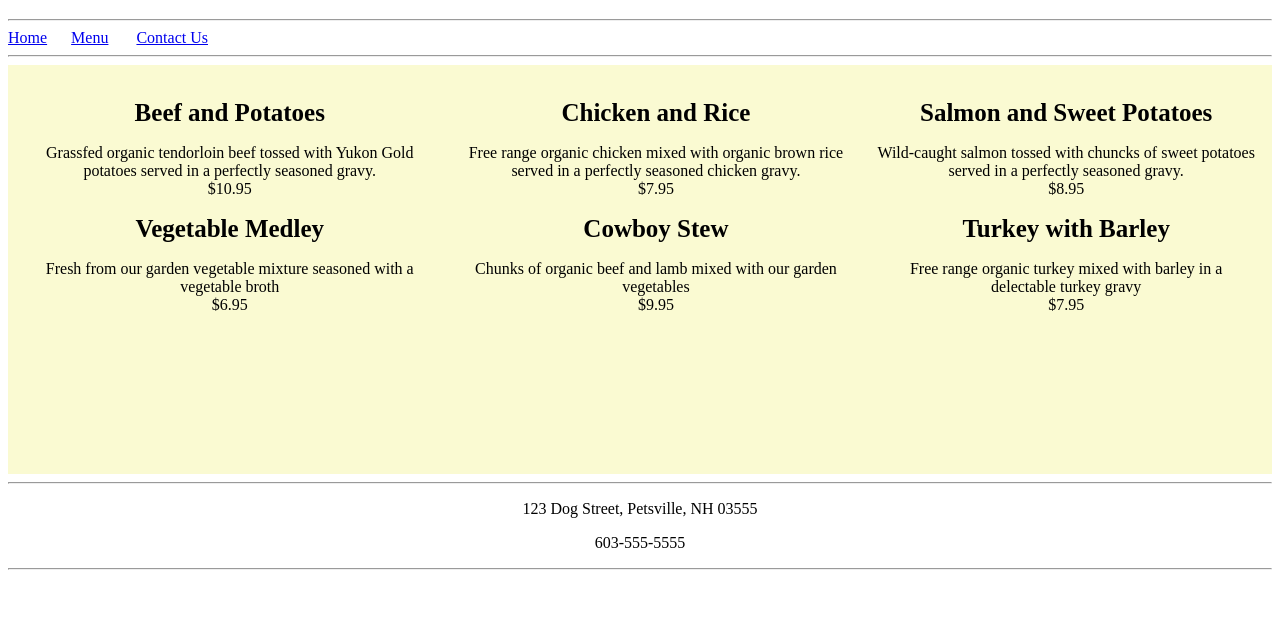
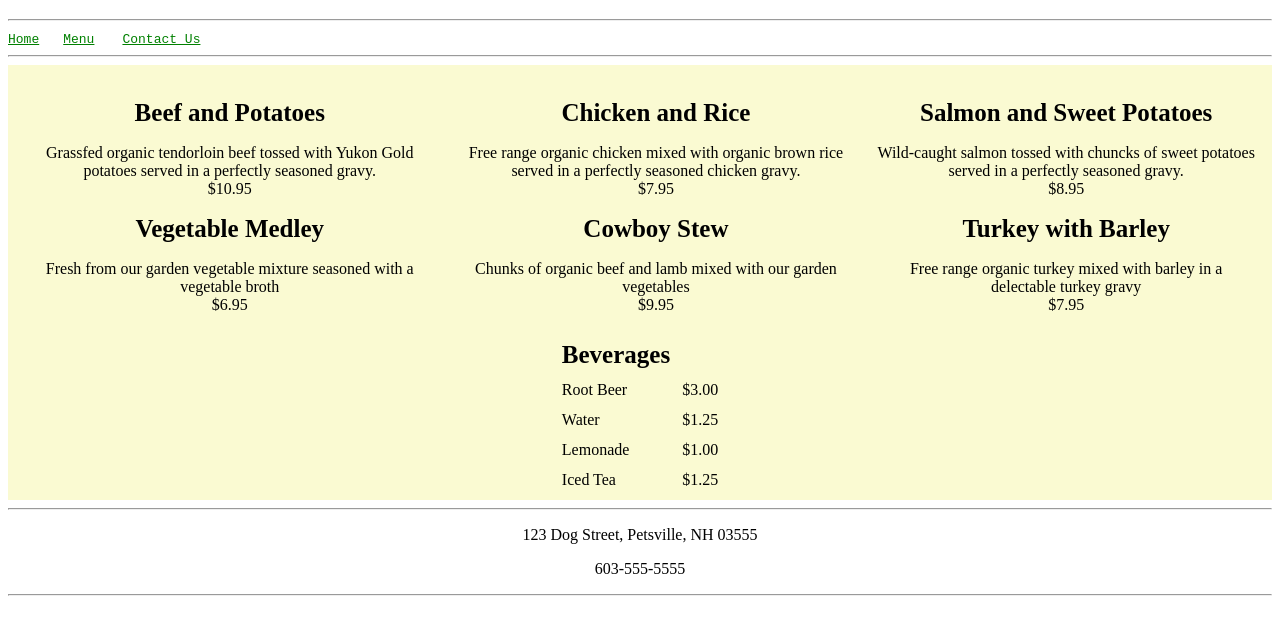
Before and after one commit to tillie603/RestaurantSite, a plain HTML site: page menu.html in a window 1280 px wide. Shown: the part 67-702 px from the top of the page. Drawn offline with Linux system fonts and the light colour scheme.

Commit message:
Lab V4 - default link color needs work

```diff
--- a/menu.html
+++ b/menu.html
@@ -12,13 +12,16 @@
 <hr>
 <body>
     <div>
-    <table border="0" align="center" padding="10" cellspacing="15">
+       <table border="0" align="center" padding="10" cellspacing="15">
+    <thead>
         <tr>
             <th>Beef and Potatoes</th>
             <th>Chicken and Rice</th>
             <th>Salmon and Sweet Potatoes</th>
         </tr>
-         <tr align="center">
+    </thead>
+        <tbody>
+            <tr align="center">
             <td>Grassfed organic tendorloin beef tossed with Yukon Gold potatoes served in a perfectly seasoned gravy.<br>
             $10.95</td>
             <td>Free range organic chicken mixed with organic brown rice served in a perfectly seasoned chicken gravy.<br>
@@ -26,17 +29,45 @@
             <td>Wild-caught salmon tossed with chuncks of sweet potatoes served in a perfectly seasoned gravy.<br>
                     $8.95</td>
          </tr> <br>
+        </tbody>
+         <thead>
          <tr>
              <th>Vegetable Medley</th>
              <th>Cowboy Stew</th>
              <th>Turkey with Barley</th>
         </tr>
+         </thead>
+         <tbody>
         <tr align="center">
              <td>Fresh from our garden vegetable mixture seasoned with a vegetable broth<br>$6.95</td>
              <td>Chunks of organic beef and lamb mixed with our garden vegetables<br>$9.95</td>
              <td>Free range organic turkey mixed with barley in a delectable turkey gravy<br>$7.95</td>
          </tr>
-    </table><br><br><br><br><br><br><br><br>
+            </tbody>
+    </table>
+    </div>
+    <div>
+        <table id=table2 border="0" align="center" padding="10" cellspacing="10">
+        <tr>
+            <th>Beverages</th>
+        </tr>
+        <tr>
+            <td> Root Beer</td>
+            <td> $3.00</td>
+        </tr>
+        <tr>
+            <td> Water</td>
+            <td> $1.25</td>
+        </tr>
+        <tr>
+             <td> Lemonade</td>
+             <td> $1.00</td>
+        </tr>
+        <tr>
+            <td> Iced Tea</td>
+            <td> $1.25</td>
+        </tr>
+        </table>
     </div>
     <hr>
     <footer>
--- a/restaurantStyles.css
+++ b/restaurantStyles.css
@@ -12,5 +12,24 @@ div { background-color:lightgoldenrodyellow;
 }
 footer {
     position: relative
-
 }
+a {
+    font-family: monospace;
+    text-decoration: underline;
+    font-weight: none;
+  }
+a:link {
+    color: Green;
+  }
+a:visited {
+    color: Red;
+  }
+a:hover {
+    text-decoration: none;
+    color: #00c;
+    font-family: cursive;
+    font-weight: bold;
+  }
+  a:active {
+    font-weight: bold;
+  }
```
